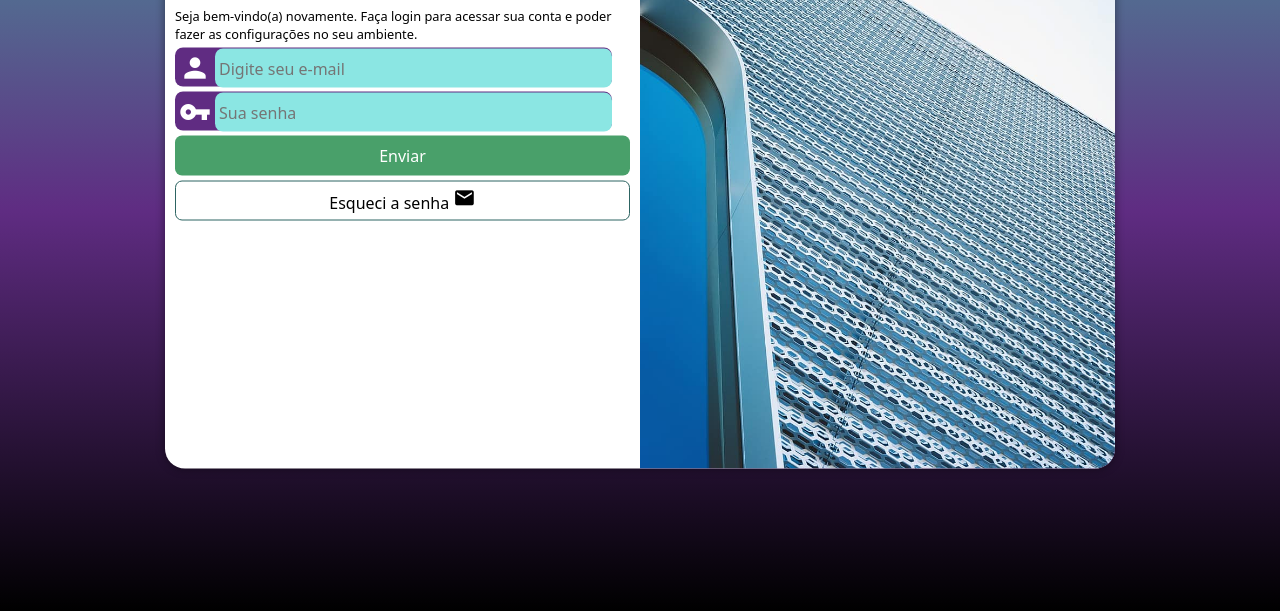
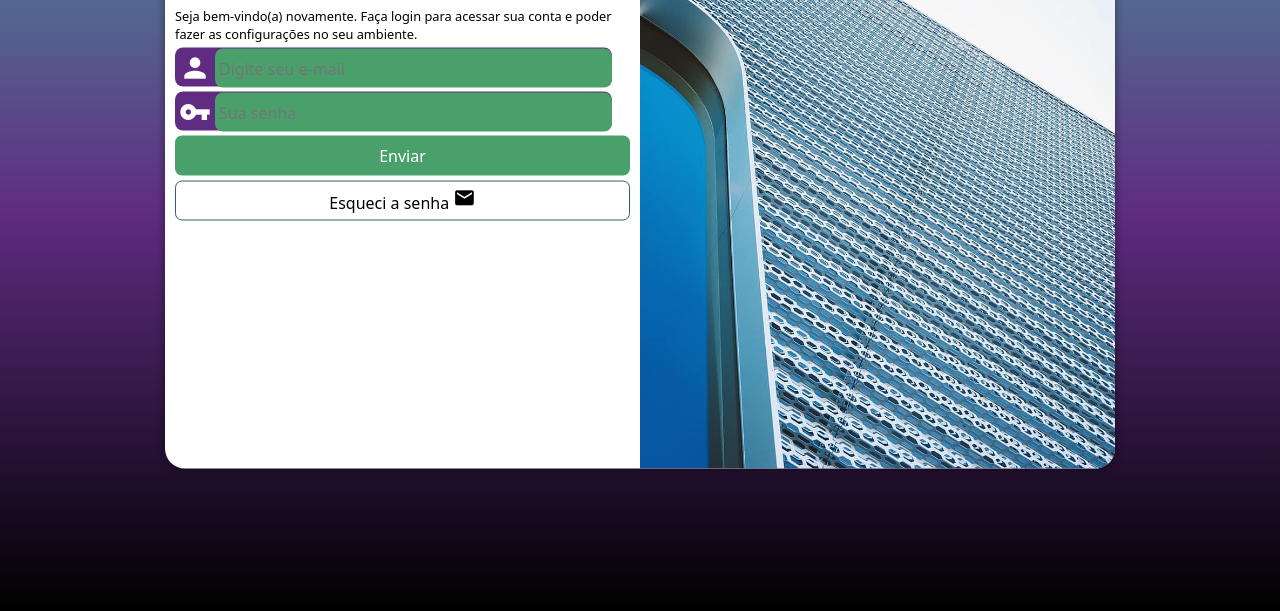
Before and after one commit to DaniloJustin/projeto-login, a plain HTML site: page index.html in a window 1280 px wide. Shown: the part 189-800 px from the top of the page. Drawn offline with Linux system fonts and the light colour scheme.

Commit message:
Update style.css

```diff
--- a/estilos/style.css
+++ b/estilos/style.css
@@ -92,7 +92,7 @@ div.campo > i {
 }
 
 div.campo > input {
-    background-color: #8be6e3;
+    background-color: #49a06a;
     font-size: 1em;
     width: calc(100% - 40px);
     height: 100%;
```
